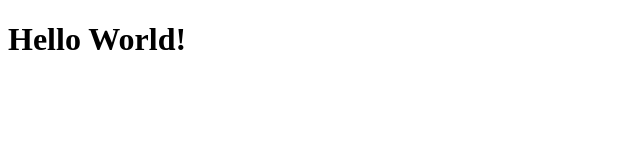
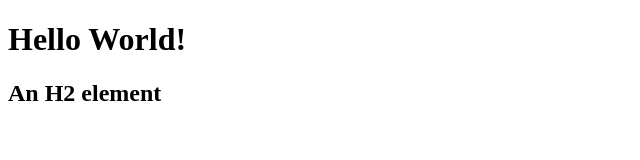
Before and after one commit to TheUnspokenFifth/candy, a plain HTML site: page index.html in a window 1280 px wide. Shown: the whole page, without its empty margins (0-640 px from the left). Drawn offline with Linux system fonts and the light colour scheme.

Commit message:
add h2 element

```diff
--- a/index.html
+++ b/index.html
@@ -6,5 +6,6 @@
 </head>
 <body>
   <h1>Hello World!</h1>
+  <h2>An H2 element</h2>
 </body>
 </html>
```
